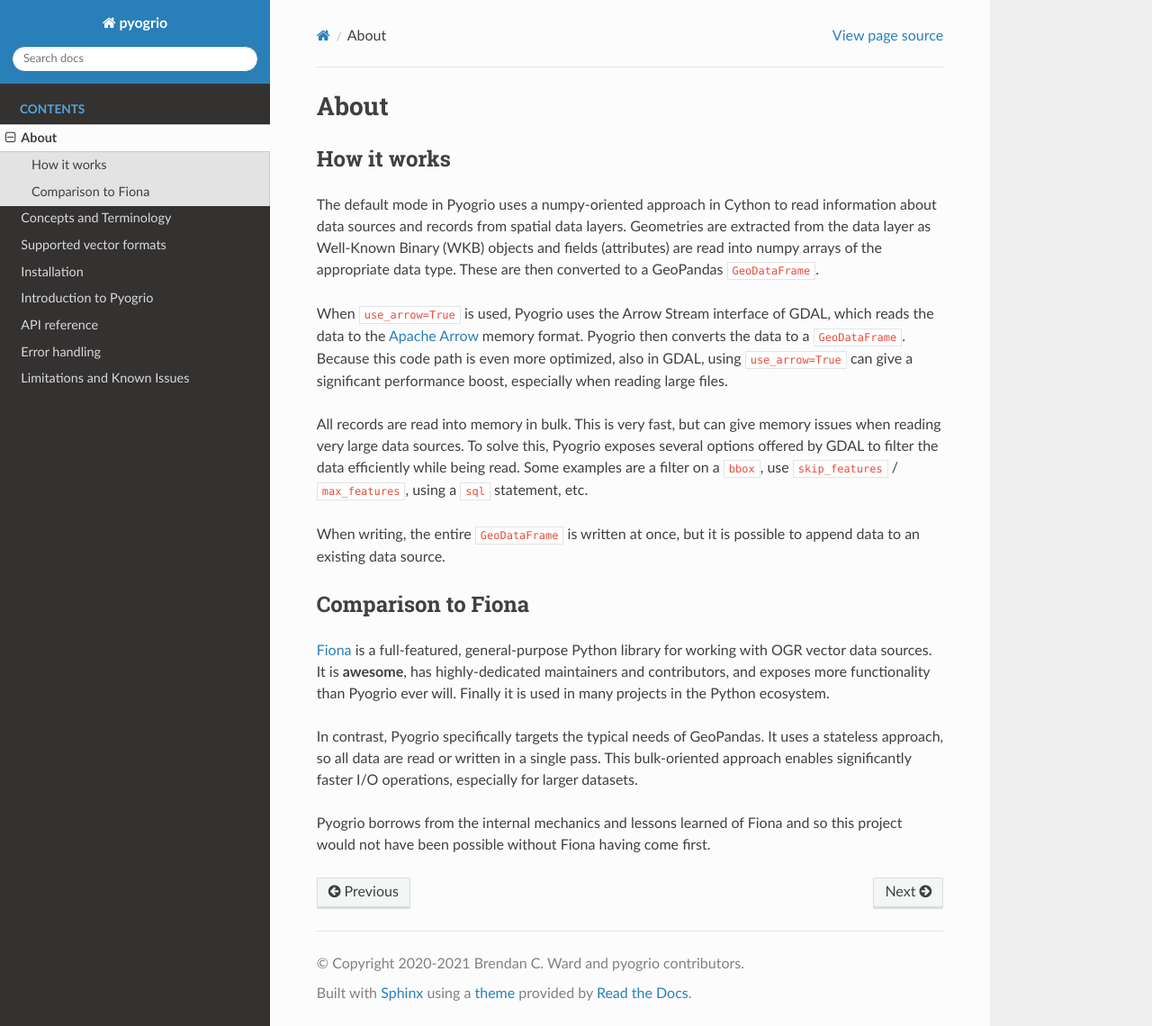
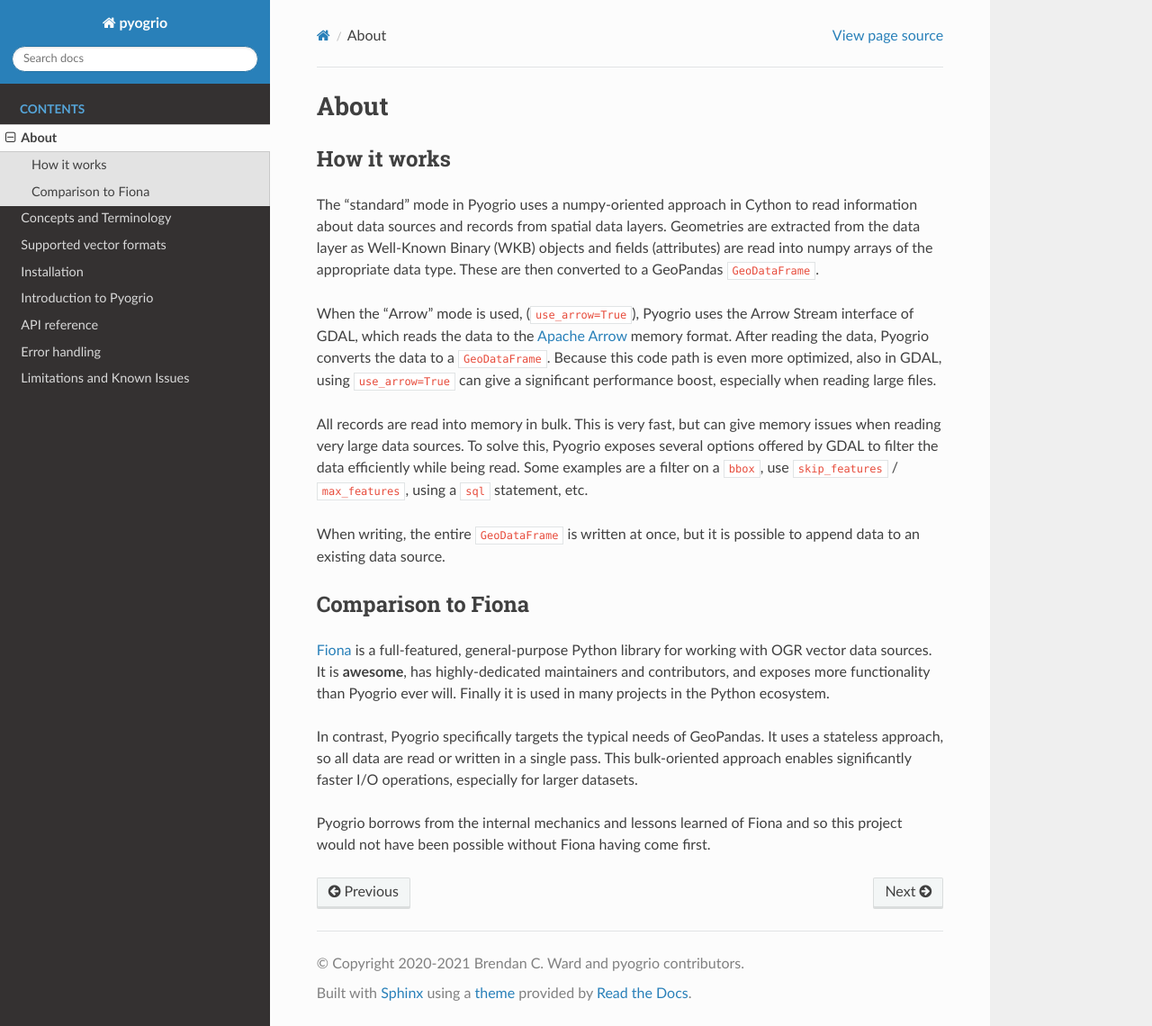
Before and after one commit to geopandas/pyogrio, a Sphinx documentation site: the page built from docs/source/about.md, in a window 1280 px wide and 1140 px high. Shown: the whole window at 90% size. Built offline with Sphinx 7.4.7 and the Read the Docs theme 3.1.0, drawn with Linux system fonts in a browser that asks for light colours; the version number could not be read and is left out.

Commit message:
Update about.md

```diff
--- a/docs/source/about.md
+++ b/docs/source/about.md
@@ -2,17 +2,18 @@
 
 ## How it works
 
-The default mode in Pyogrio uses a numpy-oriented approach in Cython to read
+The "standard" mode in Pyogrio uses a numpy-oriented approach in Cython to read
 information about data sources and records from spatial data layers. Geometries
 are extracted from the data layer as Well-Known Binary (WKB) objects and fields
 (attributes) are read into numpy arrays of the appropriate data type. These are
 then converted to a GeoPandas `GeoDataFrame`.
 
-When `use_arrow=True` is used, Pyogrio uses the Arrow Stream interface of GDAL,
-which reads the data to the [Apache Arrow](https://arrow.apache.org/) memory
-format. Pyogrio then converts the data to a `GeoDataFrame`. Because this code
-path is even more optimized, also in GDAL, using `use_arrow=True` can give
-a significant performance boost, especially when reading large files.
+When the "Arrow" mode is used, (`use_arrow=True`), Pyogrio uses the Arrow Stream
+interface of GDAL, which reads the data to the
+[Apache Arrow](https://arrow.apache.org/) memory format. After reading the data,
+Pyogrio converts the data to a `GeoDataFrame`. Because this code path is even
+more optimized, also in GDAL, using `use_arrow=True` can give a significant
+performance boost, especially when reading large files.
 
 All records are read into memory in bulk. This is very fast, but can give memory
 issues when reading very large data sources. To solve this, Pyogrio exposes
```
